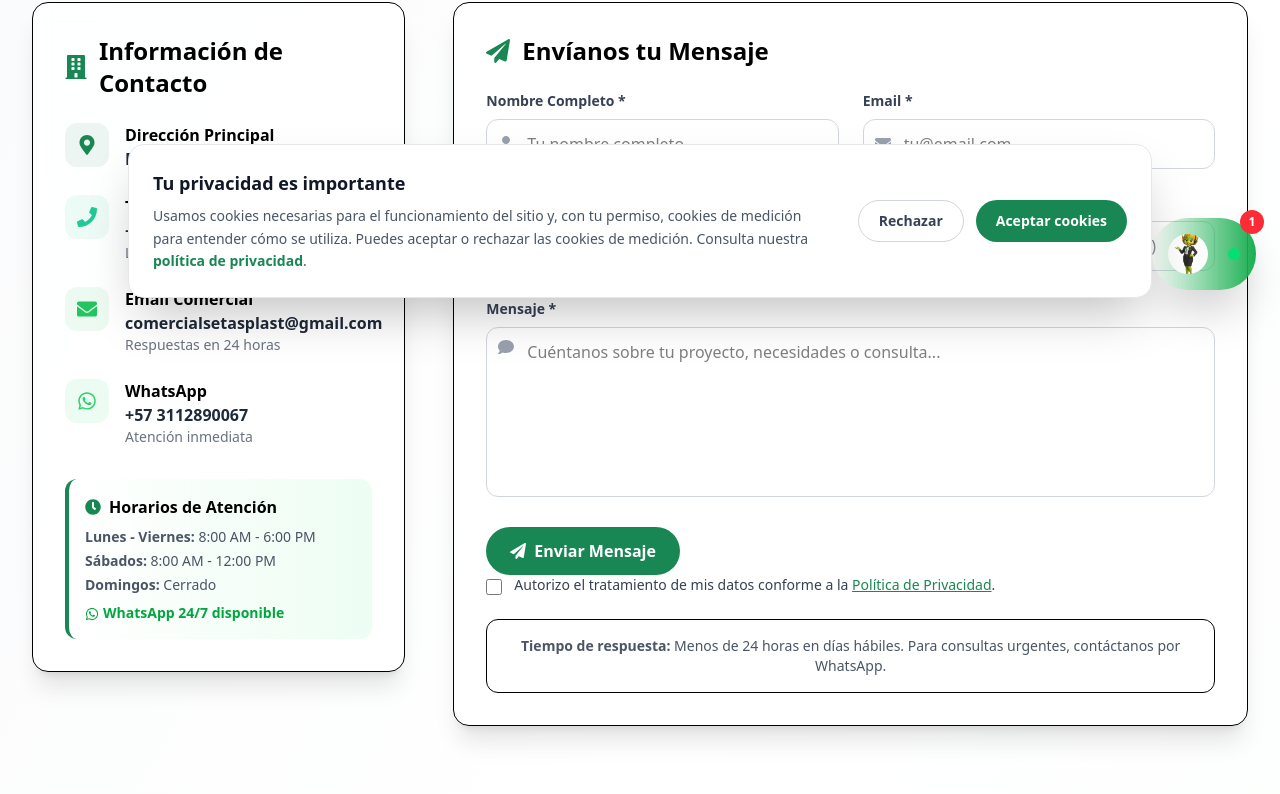
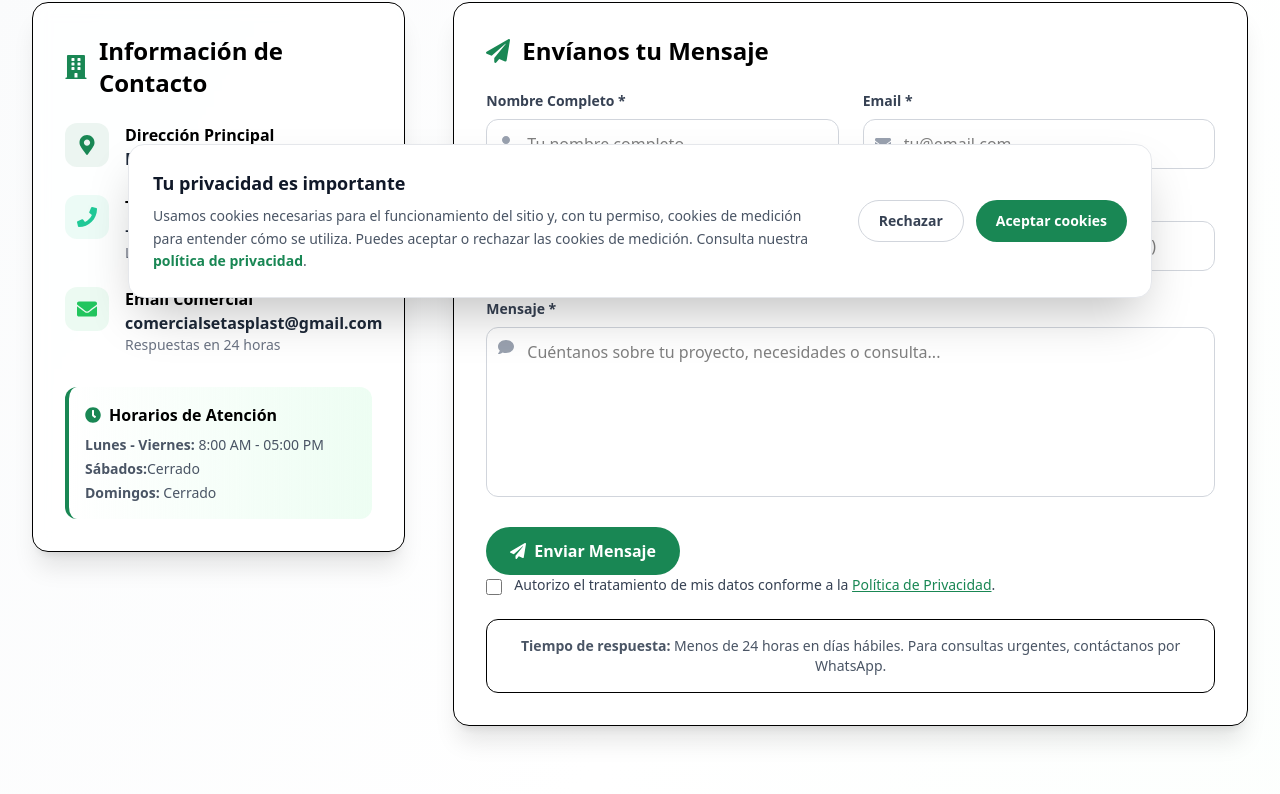
Before and after one commit to Elver581/webSetasplast, a React (Vite) app: page /contact in a window 1280 px wide. Shown: the part 486-1280 px from the top of the page. Built offline with nearby package versions, Linux system fonts and the light colour scheme; a web font is replaced by a local one.

Commit message:
Ajustando horarios de atencion

```diff
--- a/index.html
+++ b/index.html
@@ -135,5 +135,6 @@
         <p>Contáctanos: info@setasplast.com.co | +57 (1) 234-5678</p>
       </div>
     </noscript>
+
   </body>
 </html>
--- a/src/layout/Layout.tsx
+++ b/src/layout/Layout.tsx
@@ -3,7 +3,7 @@ import Navbar from '../components/Navbar';
 import Footer from '../components/Footer';
 
 import { Outlet } from 'react-router-dom';
-import ChatBot from '../components/ChatBoot';
+//import ChatBot from '../components/ChatBoot';
 
 
 
@@ -12,7 +12,7 @@ const Layout= () => {
   return (
     <div className="min-h-screen flex flex-col">
       <Navbar />
-    <ChatBot />
+  {/**  <ChatBot />*/}
       <main className="flex-grow pt-16">
         <Outlet />
       </main>
--- a/src/page/ContactoSection.tsx
+++ b/src/page/ContactoSection.tsx
@@ -41,7 +41,7 @@ const ContactSection = () => {
       icon: FaPhone,
       title: 'Teléfono',
       content: '+57 3112890067',
-      detail: 'Lun - Vie: 8:00 AM - 6:00 PM',
+      detail: 'Lun - Vie: 8:00 AM - 05:00 PM',
       color: '#20c997'
     },
     {
@@ -51,13 +51,7 @@ const ContactSection = () => {
       detail: 'Respuestas en 24 horas',
       color: '#22c55e'
     },
-    {
-      icon: FaWhatsapp,
-      title: 'WhatsApp',
-      content: '+57 3112890067',
-      detail: 'Atención inmediata',
-      color: '#25d366'
-    }
+
   ];
 
 
@@ -164,13 +158,10 @@ const ContactSection = () => {
                   <h4 className="font-bold text-setasplast-dark">Horarios de Atención</h4>
                 </div>
                 <div className="text-sm text-gray-600 space-y-1">
-                  <p><strong>Lunes - Viernes:</strong> 8:00 AM - 6:00 PM</p>
-                  <p><strong>Sábados:</strong> 8:00 AM - 12:00 PM</p>
+                  <p><strong>Lunes - Viernes:</strong> 8:00 AM - 05:00 PM</p>
+                  <p><strong>Sábados:</strong>Cerrado</p>
                   <p><strong>Domingos:</strong> Cerrado</p>
-                  <p className="text-green-600 font-semibold mt-2">
-                    <FaWhatsapp className="inline mr-1" />
-                    WhatsApp 24/7 disponible
-                  </p>
+
                 </div>
               </motion.div>
             </div>
--- a/src/page/PQRSection.tsx
+++ b/src/page/PQRSection.tsx
@@ -182,7 +182,7 @@ const handleFileChange = (event: React.ChangeEvent<HTMLInputElement>) => {
       descripcion: 'Propuesta de mejora para nuestros productos o servicios',
       icon: FaThumbsUp,
       color: '#3b82f6',
-      tiempo: '30 días hábiles'
+      tiempo: '15 días hábiles'
     },
     {
       id: 'felicitacion',
@@ -190,7 +190,7 @@ const handleFileChange = (event: React.ChangeEvent<HTMLInputElement>) => {
       descripcion: 'Reconocimiento por un buen servicio o experiencia',
       icon: FaCommentDots,
       color: '#8b5cf6',
-      tiempo: '5 días hábiles'
+      tiempo: '15 días hábiles'
     }
   ];
 
--- a/src/page/ProductsSection.tsx
+++ b/src/page/ProductsSection.tsx
@@ -543,23 +543,27 @@ const ProductsSection = () => {
               </p>
 
               <div className="flex flex-col sm:flex-row gap-4 justify-center">
-                <motion.button
+                <motion.a
+                  href="tel:+573112890067"
                   className="bg-white text-setasplast px-8 py-4 rounded-full font-semibold text-lg flex items-center justify-center space-x-2 hover:bg-green-50 transition-colors duration-300"
                   whileHover={{ scale: 1.05, y: -2 }}
                   whileTap={{ scale: 0.95 }}
                 >
                   <FaPhone />
                   <span>Solicitar Cotización</span>
-                </motion.button>
+                </motion.a>
 
-                <motion.button
+                <motion.a
+                  href="https://api.whatsapp.com/send/?phone=573105083525&text=Hola%20SetasPlast%20👋%2C%20me%20interesa%20conocer%20más%20sobre%20sus%20productos%20y%20soluciones.&type=phone_number&app_absent=0"
+                  target="_blank"
+                  rel="noopener noreferrer"
                   className="border-2 border-white text-white px-8 py-4 rounded-full font-semibold text-lg flex items-center justify-center space-x-2 hover:bg-white hover:text-setasplast transition-all duration-300"
                   whileHover={{ scale: 1.05, y: -2 }}
                   whileTap={{ scale: 0.95 }}
                 >
                   <FaWhatsapp />
                   <span>Chat WhatsApp</span>
-                </motion.button>
+                </motion.a>
               </div>
             </motion.div>
           </div>
```
